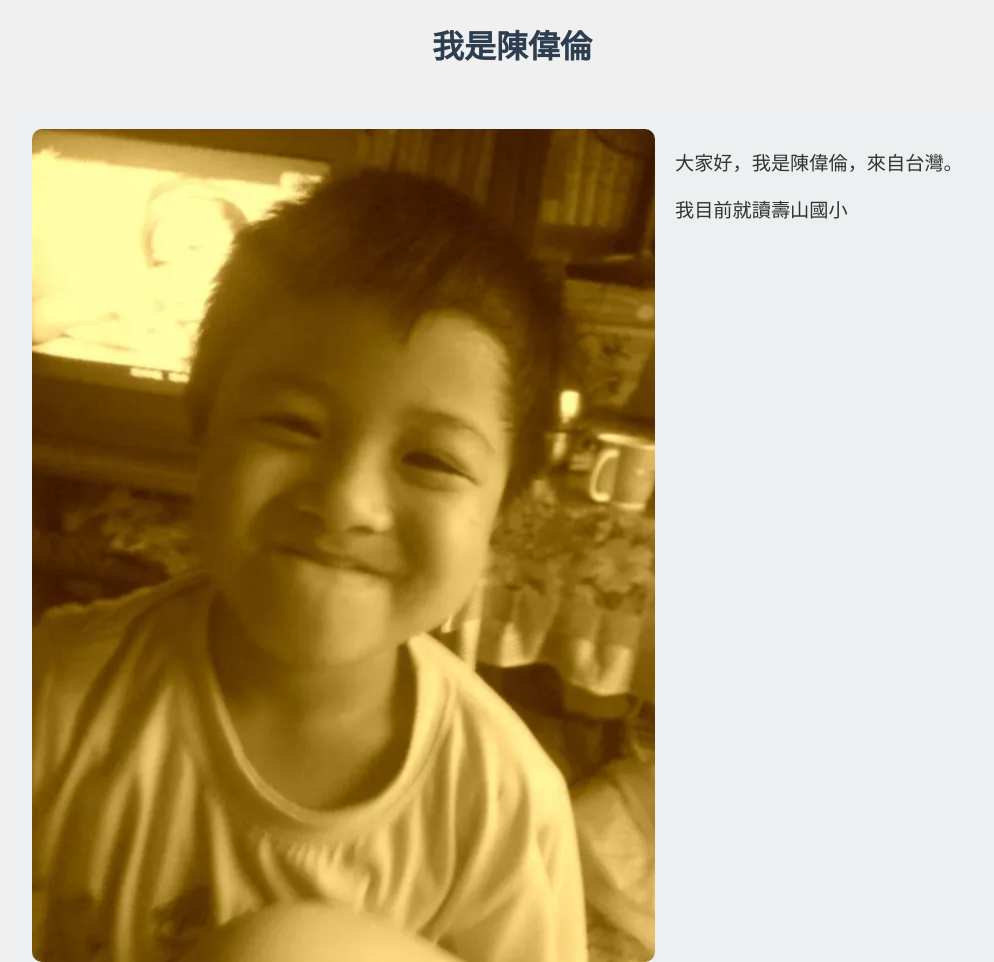
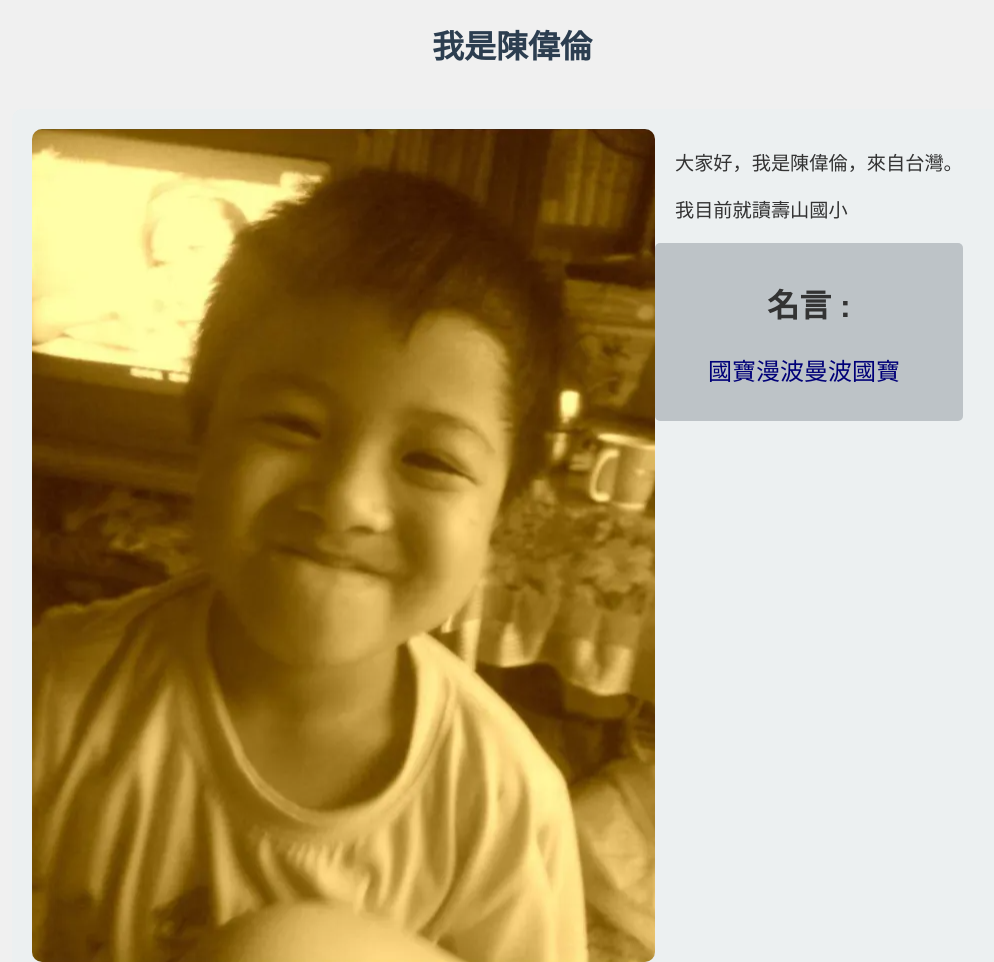
Before and after one commit to AnlongZhou/Chen-Wei-Lun-Blog, a plain HTML site: page index.html in a window 1280 px wide. Shown: the whole page, without its empty margins (128-1122 px from the left). Drawn offline with Linux system fonts and the light colour scheme.

Commit message:
added best word said

```diff
--- a/index.html
+++ b/index.html
@@ -39,6 +39,19 @@
             font-size: 1.2em;
             text-align: left;
         }
+
+        #best-word {
+            margin-top: 20px;
+            background-color: #bdc3c7;
+            padding: 10px;
+            border-radius: 5px;
+        }
+
+        #best-word p {
+            text-align: center;
+            transform: translateX(-15px);
+            color: rgb(0, 0, 120);
+        }
     </style>
 </head>
 
@@ -49,6 +62,10 @@
         <div>
             <p>大家好，我是陳偉倫，來自台灣。</p>
             <p>我目前就讀壽山國小</p>
+            <div id="best-word">
+                <h2 style="font-size: 2em;">名言 : </h2>
+                <p style="font-size: 1.5em;">國寶漫波曼波國寶</p>
+            </div>
         </div>
     </section>
 </body>
```
